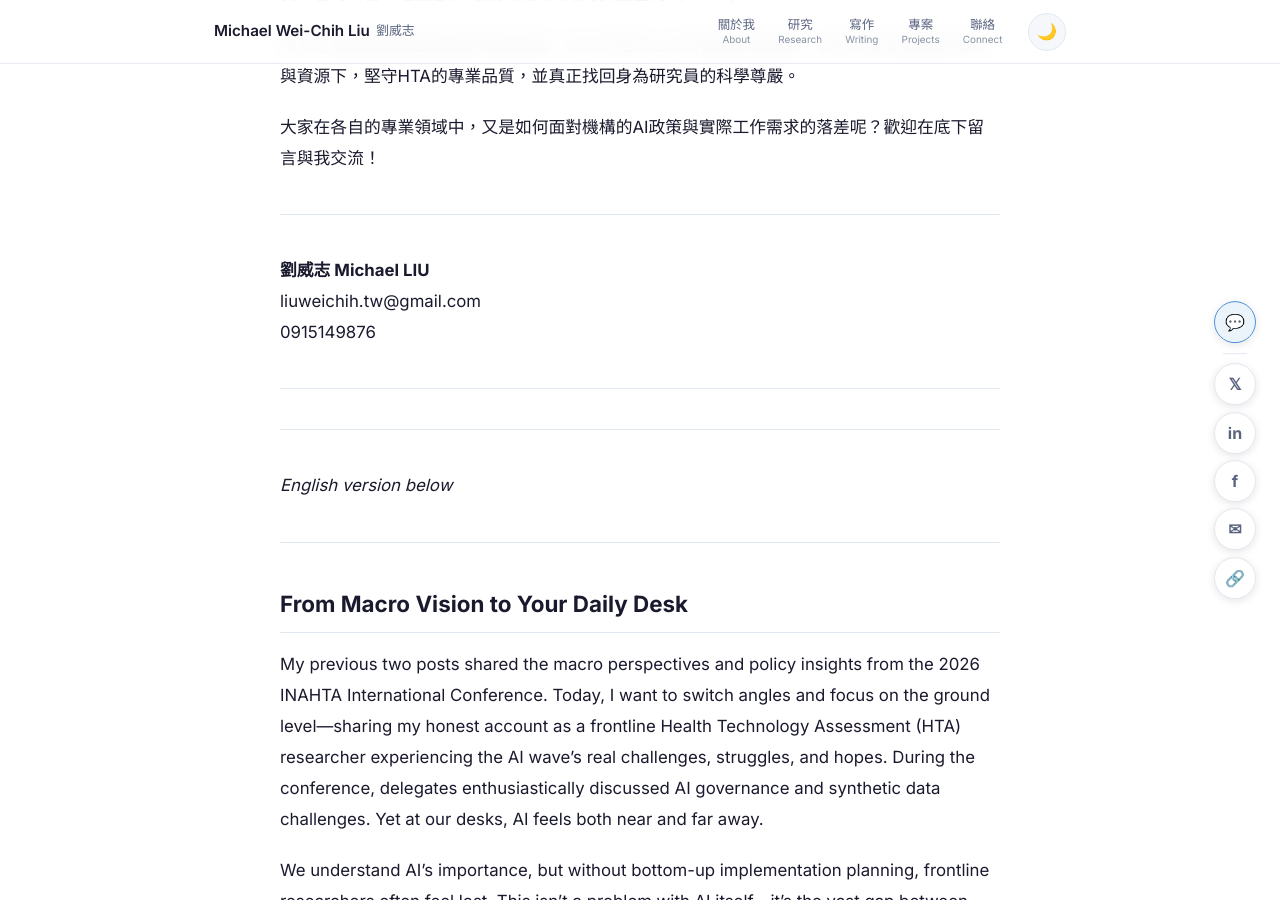
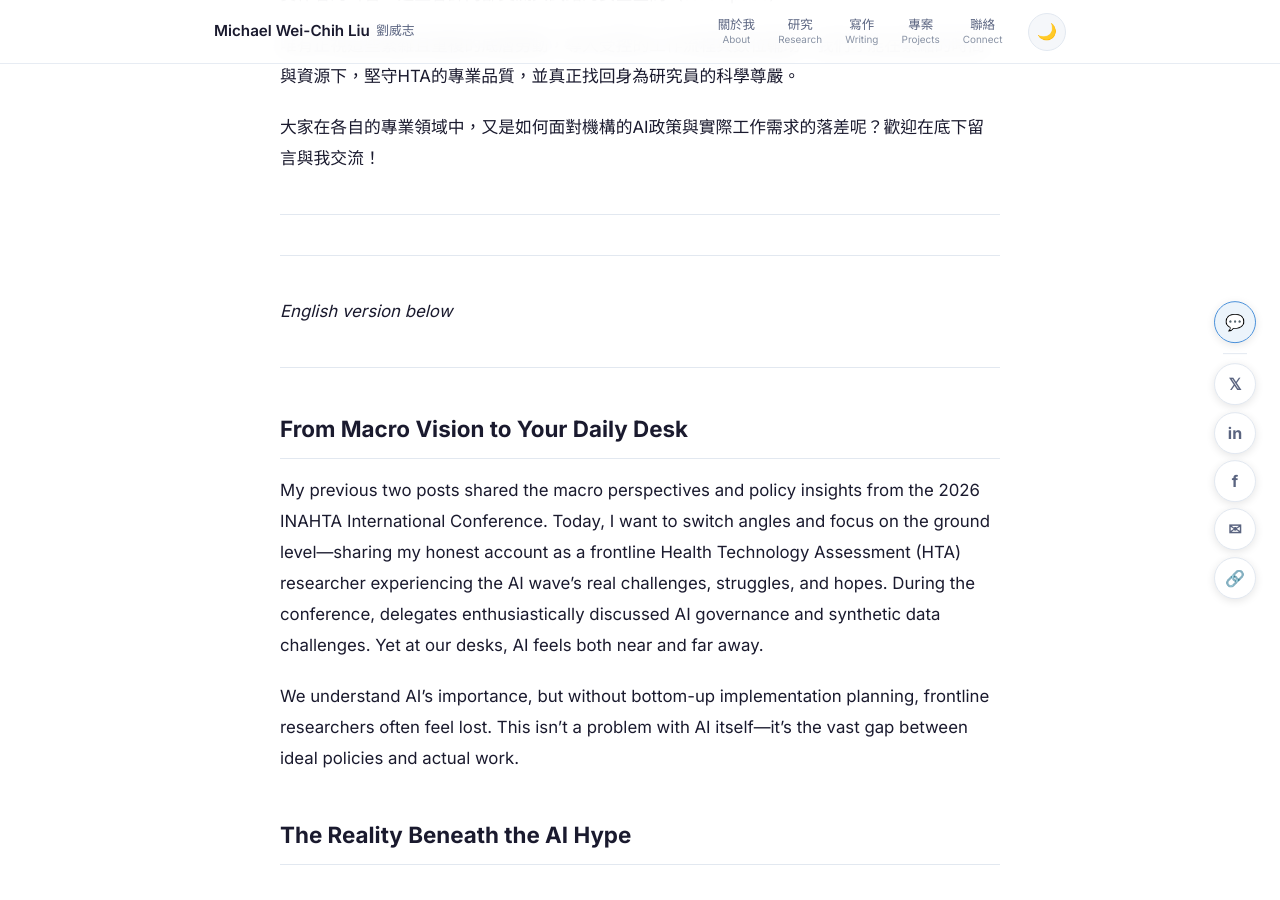
Before and after one commit to liuweichihtw-0624/liuweichihtw-0624.github.io, a Jekyll site: the page built from _posts/2026-06-15-ai-hta-groundwork-implementation.md, in a window 1280 px wide and 900 px high, scrolled down 2477 px. Built offline with Jekyll 4.4.1, drawn with Linux system fonts in a browser that asks for light colours; comment, search, counter and statistics services are not loaded; some of the changed text lies outside the part shown.

Commit message:
fix: remove personal signature (name/email/phone) from 2026-06-15 post
Co-Authored-By: Claude Sonnet 4.6 <noreply@anthropic.com>

```diff
--- a/_posts/2026-06-15-ai-hta-groundwork-implementation.md
+++ b/_posts/2026-06-15-ai-hta-groundwork-implementation.md
@@ -63,12 +63,6 @@ AI真正要落地，需要的不是雲端上的空泛討論，而是接地氣的
 大家在各自的專業領域中，又是如何面對機構的AI政策與實際工作需求的落差呢？歡迎在底下留言與我交流！
 
 ---
-
-**劉威志 Michael LIU**
-liuweichih.tw@gmail.com
-0915149876
-
----
 ---
 
 *English version below*
@@ -128,7 +122,3 @@ Only by facing up to these complex and repetitive low-level labors, introducing
 How are you navigating the gap between your institution's AI policies and your actual work needs in your own field? I'd love to hear your thoughts in the comments below!
 
 ---
-
-**Michael LIU (劉威志)**
-liuweichih.tw@gmail.com
-0915149876
```
